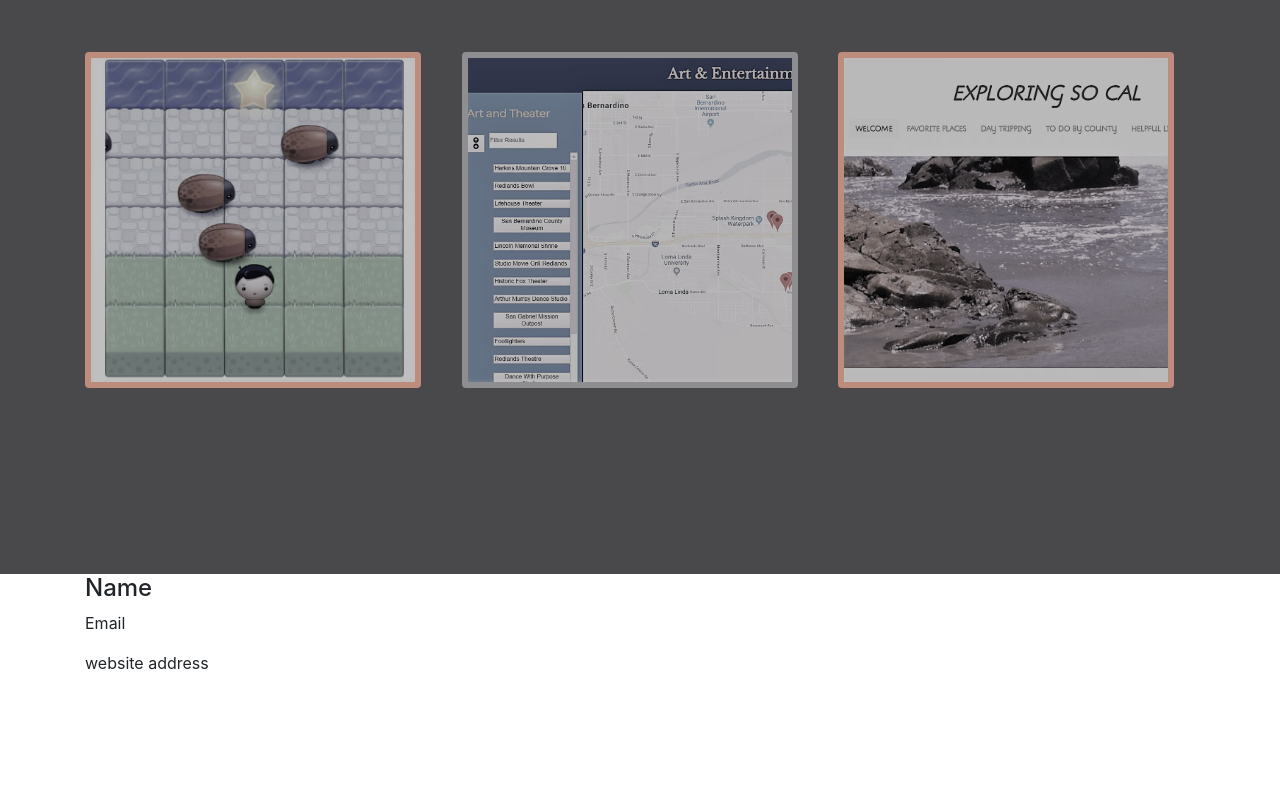
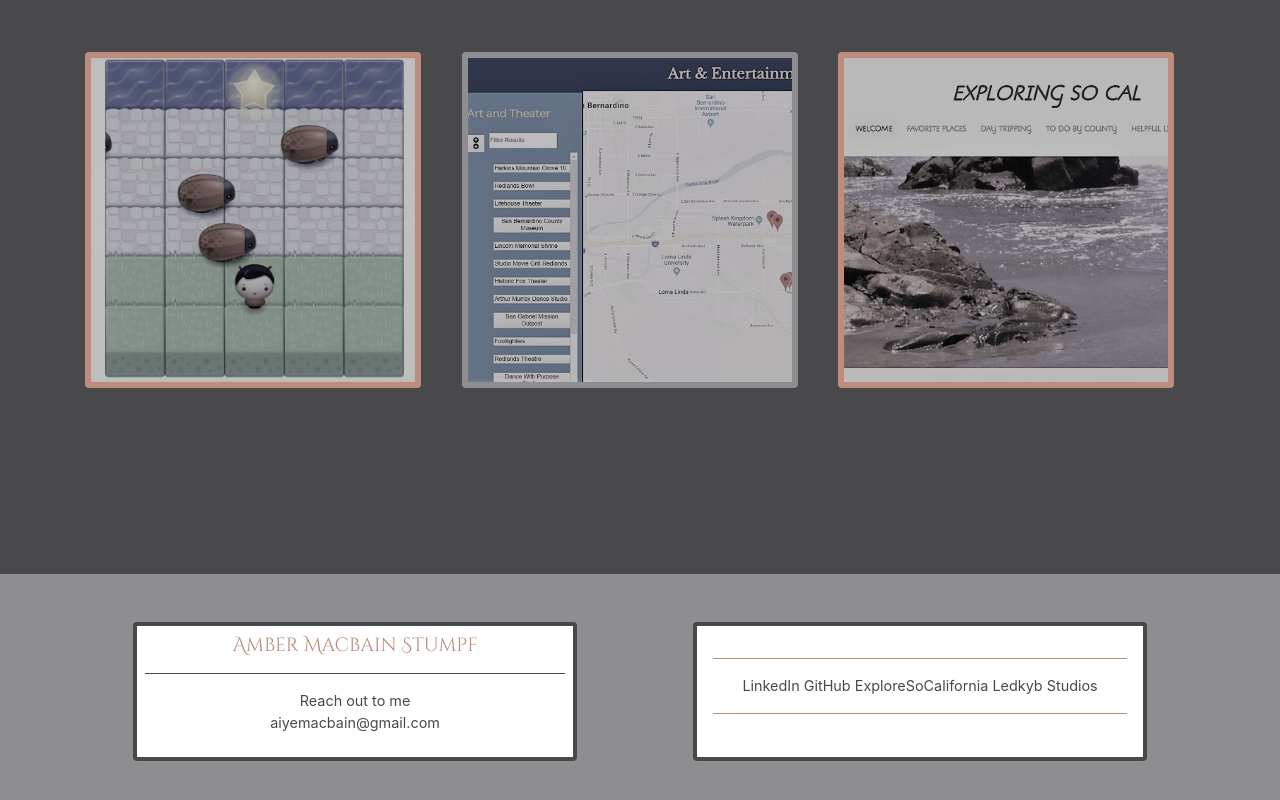
Before and after one commit to amacbain1/portfolio2019, a React (Create React App) app: page / in a window 1280 px wide. Shown: the part 866-1666 px from the top of the page. Before the commit the page ends 1541 px from the top, so only its background shows below. Built offline with nearby package versions, Linux system fonts and the light colour scheme.

Commit message:
Adds contact section content

```diff
--- a/src/components/Contact.scss
+++ b/src/components/Contact.scss
@@ -0,0 +1,36 @@
+@import '../App.scss';
+
+#contact {
+    background-color: $silver;
+
+    .contact-card {
+        background-color: white;
+        border: solid 4px $onyx;
+        word-wrap: normal;
+
+        h4 {
+            color: $rosegold;
+            font-size: 1.2rem;
+            font-family: $cinzel;
+        }
+
+        p, a {
+            color: $onyx;
+            font-size: .9rem;
+        }
+
+        p a:active,
+        p a:hover {
+            font-size: 1rem;
+            color: $rosegold;
+        }
+
+        hr {
+            border-color: $rosegold;
+          }
+
+          .dark {
+            border-color: $onyx;
+          }
+    }
+}
--- a/src/components/contact.js
+++ b/src/components/contact.js
@@ -1,14 +1,30 @@
 import React, { Component } from 'react'
-
+import './Contact.scss'
 class Contact extends Component {
     render() {
 
 
         return (
-            <section id='contact' className='container mb-5'>
-                <h4>Name</h4>
-                <p>Email</p>
-                <p>website address</p>
+            <section id='contact'>
+                <div className='container'>
+                    <div className='card-columns d-flex justify-content-between text-center'>
+                        <div className='card contact-card m-5 p-2'>
+                            <h4 className='name'>Amber Macbain Stumpf</h4>
+                            <hr className='dark' />
+                            <p>Reach out to me <br />aiyemacbain@gmail.com</p>
+                        </div>
+                        <div className='card contact-card m-5 p-3'>
+                            <hr />
+                            <p>
+                                <a href='https://www.linkedin.com/in/amber-macbain-0b8422170/'>LinkedIn </a>
+                                <a href='https://github.com/amacbain1'>GitHub </a>
+                                <a href='http://www.exploresocalifornia.com/contact.html'>ExploreSoCalifornia </a>
+                                <a href='https://www.ledkyb.com/'>Ledkyb Studios</a>
+                            </p>
+                            <hr />
+                        </div>
+                    </div>
+                </div>
             </section>
         )
     }
--- a/src/components/home.scss
+++ b/src/components/home.scss
@@ -10,6 +10,7 @@
   .card-name {
     border: solid 6px $onyx;
     margin-top: 10rem;
+    word-wrap: normal;
 
 
     .name {
@@ -59,7 +60,7 @@
     border: solid 6px lightgray;
 
     h2 {
-      font-size: 1.5rem;
+      font-size: 1.3rem;
       font-family: $cinzel;
     }
 
```
